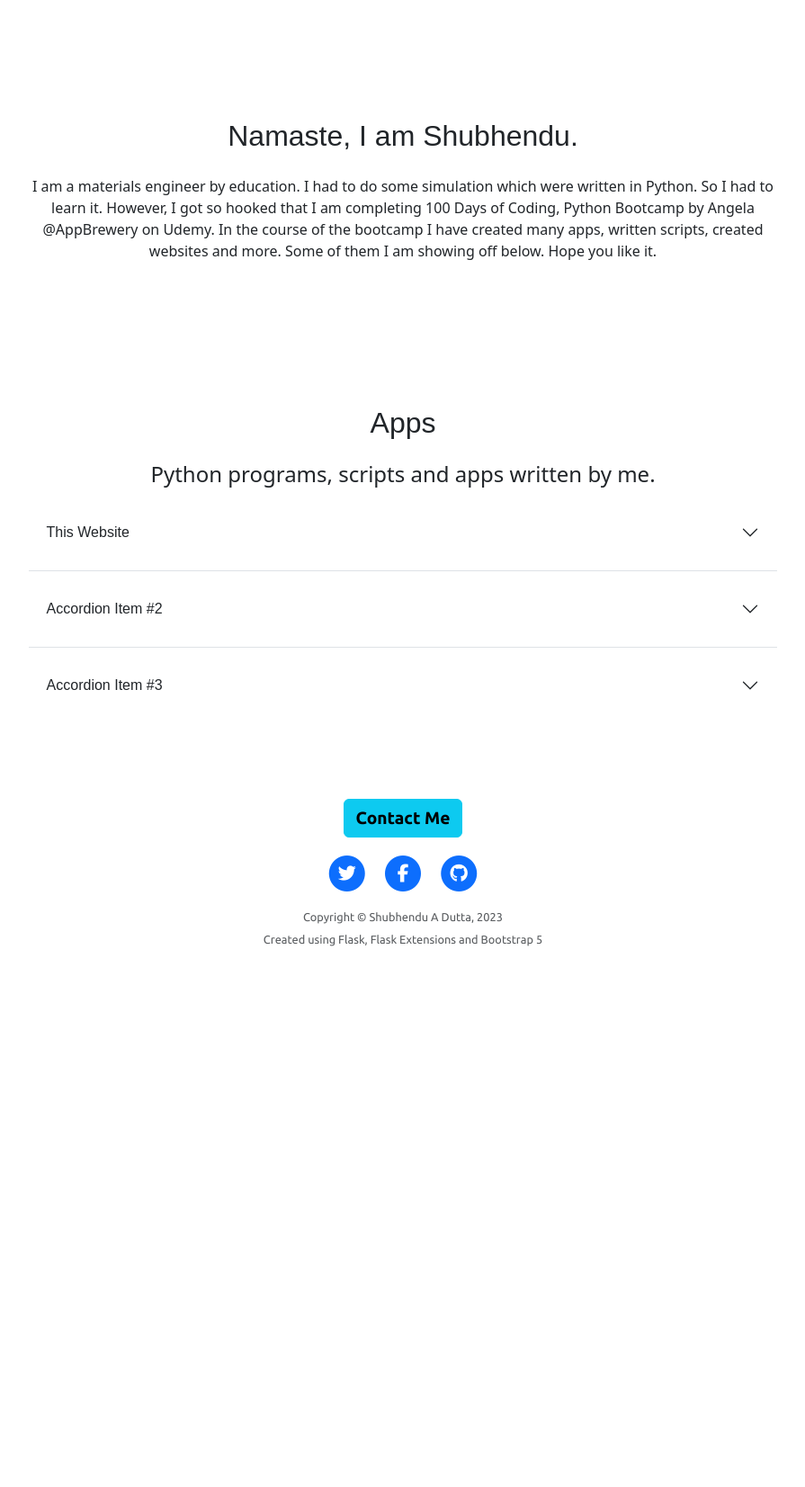
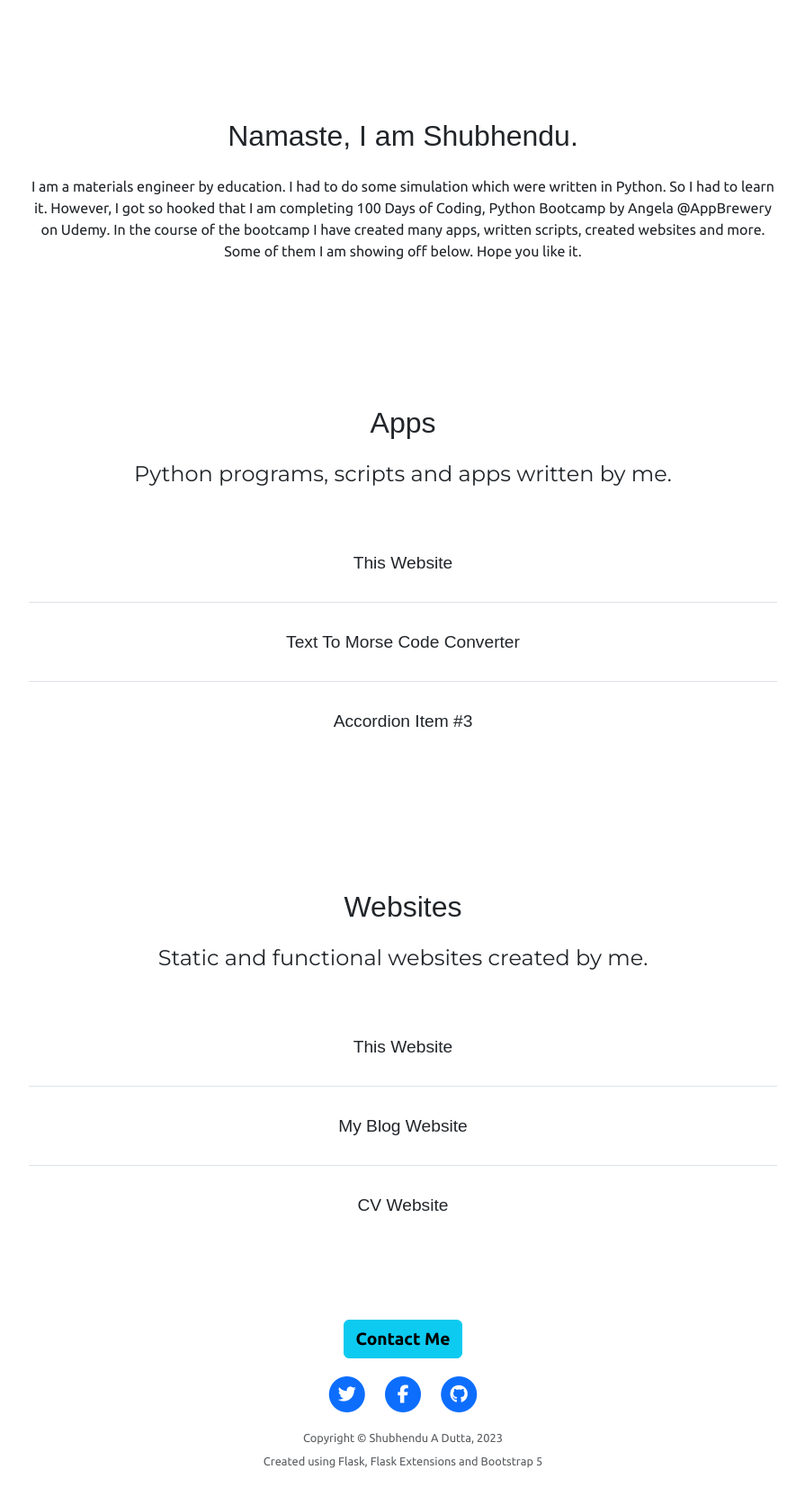
Before and after one commit to shubhenduanupamdutta/Portfolio_02_Portfolio_Website, a Flask app: page / in a window 1280 px wide. Shown: the part 653-2306 px from the top of the page at 90% size, without its empty margins (192-1087 px from the left). Before the commit the page ends 1705 px from the top, so only its background shows below. Run offline with Flask 2, Linux system fonts and the light colour scheme; some libraries are stand-ins or nearby versions; some web fonts are replaced.

Commit message:
Added website section. Aligned Accordion titles in center.

```diff
--- a/static/CSS/custom-styles.css
+++ b/static/CSS/custom-styles.css
@@ -9,10 +9,23 @@ h2 {
     padding: 1rem 0;
 }
 
+h4 {
+    font-family: "Montserrat", sans-serif;
+    padding-bottom: 2rem;
+}
+
 a {
     text-decoration: none;
 }
 
+
+button.accordion-button {
+    font-size: 1.2rem;
+}
+
+p {
+    font-family: "Ubuntu", sans-serif;
+}
 /*************** Navigation Bar ****************/
 #navigation {
     background-color: #0d6efd;
@@ -71,8 +84,17 @@ a {
     text-align: center;
 }
 
+
+
+
 /******** APPS ****************/
 #apps .container {
+    padding: 5% 12%;
+    text-align: center;
+}
+
+/****** WEBSITES ***************/
+#websites .container {
     padding: 5% 12%;
     text-align: center;
 }
--- a/templates/apps.html
+++ b/templates/apps.html
@@ -4,15 +4,15 @@
     <h4> Python programs, scripts and apps written by me.</h4>
     <div class="accordion accordion-flush mx-auto" id="appsAccordion">
       <div class="accordion-item">
-        <h2 class="accordion-header" id="flush-headingOne">
-          <button class="accordion-button collapsed" type="button" data-bs-toggle="collapse" data-bs-target="#flush-collapseOne" aria-expanded="false" aria-controls="flush-collapseOne">
+        <h2 class="accordion-header" id="appFlush-headingOne">
+          <button class="accordion-button d-block text-center collapsed" type="button" data-bs-toggle="collapse" data-bs-target="#appFlush-collapseOne" aria-expanded="false" aria-controls="appFlush-collapseOne">
             This Website
           </button>
         </h2>
-        <div id="flush-collapseOne" class="accordion-collapse collapse" aria-labelledby="flush-headingOne" data-bs-parent="#appsAccordion">
+        <div id="appFlush-collapseOne" class="accordion-collapse collapse" aria-labelledby="appFlush-headingOne" data-bs-parent="#appsAccordion">
           <div class="accordion-body">
             <p>This website is an example of Flask app. </p>
-              <a href="https://github.com/shubhenduanupamdutta/Portfolio_02_Portfolio_Website">
+              <a href="https://github.com/shubhenduanupamdutta/Portfolio_02_Portfolio_Website" target="_blank">
                 <i class="fa-brands fa-github"></i> &nbsp; GitHub Repo for the website.
               </a>
             </p>
@@ -20,22 +20,27 @@
         </div>
       </div>
       <div class="accordion-item">
-        <h2 class="accordion-header" id="flush-headingTwo">
-          <button class="accordion-button collapsed" type="button" data-bs-toggle="collapse" data-bs-target="#flush-collapseTwo" aria-expanded="false" aria-controls="flush-collapseTwo">
-            Accordion Item #2
+        <h2 class="accordion-header" id="appFlush-headingTwo">
+          <button class="accordion-button d-block text-center collapsed" type="button" data-bs-toggle="collapse" data-bs-target="#appFlush-collapseTwo" aria-expanded="false" aria-controls="appFlush-collapseTwo">
+            Text To Morse Code Converter
           </button>
         </h2>
-        <div id="flush-collapseTwo" class="accordion-collapse collapse" aria-labelledby="flush-headingTwo" data-bs-parent="#accordionFlushExample">
-          <div class="accordion-body">Placeholder content for this accordion, which is intended to demonstrate the <code>.accordion-flush</code> class. This is the second item's accordion body. Let's imagine this being filled with some actual content.</div>
+        <div id="appFlush-collapseTwo" class="accordion-collapse collapse" aria-labelledby="appFlush-headingTwo" data-bs-parent="#appAccordion">
+          <div class="accordion-body">
+            <p>I wrote a simple python script which takes english (latin characters and some special one) as input and outputs morse code. </p>
+            <a href="https://github.com/shubhenduanupamdutta/Portfolio_01_Text_To_Morse" target="_blank">
+              <i class="fa-brands fa-github"></i> &nbsp; GitHub Repo containing the script.
+            </a>
+          </div>
         </div>
       </div>
       <div class="accordion-item">
-        <h2 class="accordion-header" id="flush-headingThree">
-          <button class="accordion-button collapsed" type="button" data-bs-toggle="collapse" data-bs-target="#flush-collapseThree" aria-expanded="false" aria-controls="flush-collapseThree">
+        <h2 class="accordion-header" id="appFlush-headingThree">
+          <button class="accordion-button d-block text-center collapsed" type="button" data-bs-toggle="collapse" data-bs-target="#appFlush-collapseThree" aria-expanded="false" aria-controls="appFlush-collapseThree">
             Accordion Item #3
           </button>
         </h2>
-        <div id="flush-collapseThree" class="accordion-collapse collapse" aria-labelledby="flush-headingThree" data-bs-parent="#accordionFlushExample">
+        <div id="appFlush-collapseThree" class="accordion-collapse collapse" aria-labelledby="appFlush-headingThree" data-bs-parent="#appsAccordion">
           <div class="accordion-body">Placeholder content for this accordion, which is intended to demonstrate the <code>.accordion-flush</code> class. This is the third item's accordion body. Nothing more exciting happening here in terms of content, but just filling up the space to make it look, at least at first glance, a bit more representative of how this would look in a real-world application.</div>
         </div>
       </div>
--- a/templates/index.html
+++ b/templates/index.html
@@ -12,8 +12,8 @@
 
   {% include 'my-intro.html' %}
   {% include 'apps.html' %}
+  {% include 'websites.html' %}
   {% include 'games.html' %}
-  {% include 'websites.html' %}
 
   <div class="container btn-container">
     <button type="button" class="btn btn-info"> <a href="{{ url_for('contact') }}">Contact Me</a> </button>
--- a/templates/websites.html
+++ b/templates/websites.html
@@ -1,3 +1,60 @@
 <section id="websites">
+  <div class="container">
+    <h2> Websites </h2>
+    <h4> Static and functional websites created by me. </h4>
+    <div class="accordion accordion-flush mx-auto" id="webAccordion">
+      <div class="accordion-item">
+        <h2 class="accordion-header" id="webFlush-headingOne">
+          <button class="accordion-button d-block text-center collapsed" type="button" data-bs-toggle="collapse" data-bs-target="#webFlush-collapseOne" aria-expanded="false" aria-controls="webFlush-collapseOne">
+            This Website
+          </button>
+        </h2>
+        <div id="webFlush-collapseOne" class="accordion-collapse collapse" aria-labelledby="webFlush-headingOne" data-bs-parent="#webAccordion">
+          <div class="accordion-body">
+            <p>This website is an example of functional website created using Flask. </p>
+              <a href="https://github.com/shubhenduanupamdutta/Portfolio_02_Portfolio_Website" target="_blank">
+                <i class="fa-brands fa-github"></i> &nbsp; GitHub Repo for the website.
+              </a>
+            </p>
+          </div>
+        </div>
+      </div>
+      <div class="accordion-item">
+        <h2 class="accordion-header" id="webFlush-headingTwo">
+          <button class="accordion-button d-block text-center collapsed" type="button" data-bs-toggle="collapse" data-bs-target="#webFlush-collapseTwo" aria-expanded="false" aria-controls="webFlush-collapseTwo">
+            My Blog Website
+          </button>
+        </h2>
+        <div id="webFlush-collapseTwo" class="accordion-collapse collapse" aria-labelledby="webFlush-headingTwo" data-bs-parent="#webAccordion">
+          <div class="accordion-body">
+            <p> Website was created as an example of fully functional website, but I have improved some functionality
+            and will keep improving and customizing it.</p>
+            <a href="https://github.com/shubhenduanupamdutta/Day69_MultiuserBlog" target="_blank">
+              <i class="fa-brands fa-github"></i> &nbsp; GitHub Repo for Blog Website.
+            </a>
+            <br>
+            <a href="https://shubhendublog.azurewebsites.net/", target="blank"><i class="fa-brands fa-blogger-b"></i> &nbsp; Link to My Blog</a>
+          </div>
+        </div>
+      </div>
+      <div class="accordion-item">
+        <h2 class="accordion-header" id="webFlush-headingThree">
+          <button class="accordion-button d-block text-center collapsed" type="button" data-bs-toggle="collapse" data-bs-target="#webFlush-collapseThree" aria-expanded="false" aria-controls="webFlush-collapseThree">
+            CV Website
+          </button>
+        </h2>
+        <div id="webFlush-collapseThree" class="accordion-collapse collapse" aria-labelledby="webFlush-headingThree" data-bs-parent="#webAccordion">
+          <div class="accordion-body">
+            <p> Static website made using one of initial days of 100 Days of Code bootcamp. It is not functional,
+                and I will most likely not update it.</p>
+            <a href="https://github.com/shubhenduanupamdutta/CV" target="_blank">
+              <i class="fa-brands fa-github"></i> &nbsp; GitHub Repo for CV Website.
+            </a>
+            <br>
+            <a href="https://shubhenduanupamdutta.github.io/CV/", target="blank"><i class="fa-regular fa-user"></i> &nbsp; Link to My CV Website</a>
+          </div>
+      </div>
+    </div>
 
+  </div>
 </section>
```
